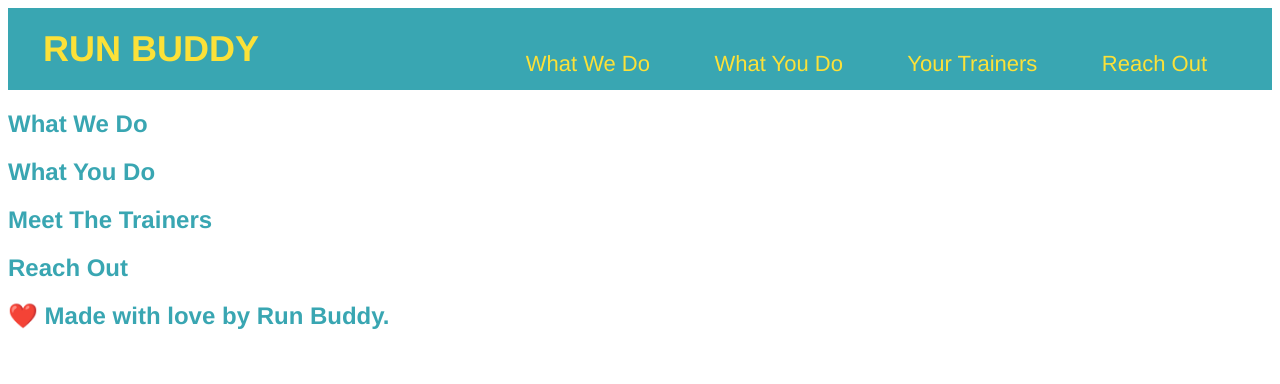
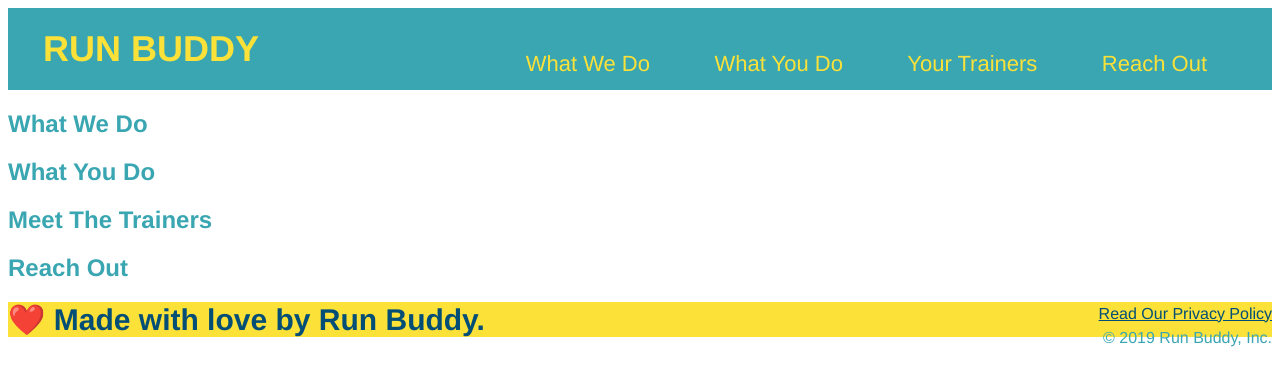
Before and after one commit to tburn3/run-buddy, a plain HTML site: page index.html in a window 1280 px wide. Drawn offline with Linux system fonts and the light colour scheme.

Commit message:
<repositiory created (1.1.8)

```diff
--- a/assets/css/style.css
+++ b/assets/css/style.css
@@ -49,3 +49,26 @@ header h1 {
     margin: 0;
     display: inline;
 }
+
+footer {
+    background: #fce138;
+    width: 100%;
+    padding: 40px 35x;
+}
+
+footer h2 {
+    display: inline;
+    color: #024e76;
+    font-size: 30px;
+    margin: 0;
+}
+
+footer div {
+    float: right;
+    line-height: 1.5;
+    text-align: right;
+}
+
+footer a {
+    color: #024e76;
+}
--- a/index.html
+++ b/index.html
@@ -58,6 +58,11 @@
         <!-- Footer-->
         <footer>
             <h2> &#10084;&#65039; Made with love by Run Buddy.</h2>
+                <div>
+                    <a href="#">Read Our Privacy Policy</a><br />
+                    &copy; 2019 Run Buddy, Inc.
+                </div>
+
         </footer>
     </body>
 </html>
```
Also changed, not shown: 2 other files.
